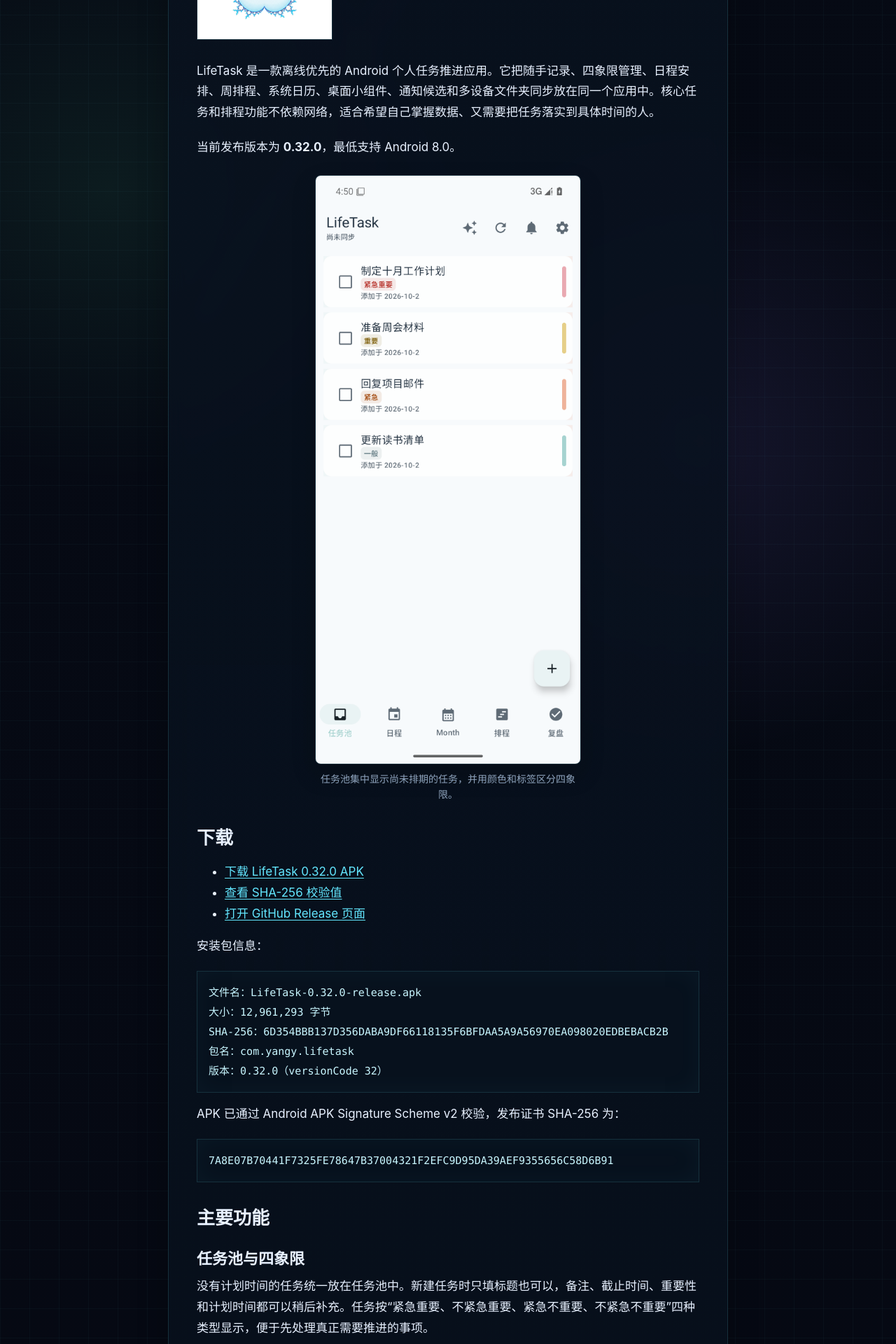
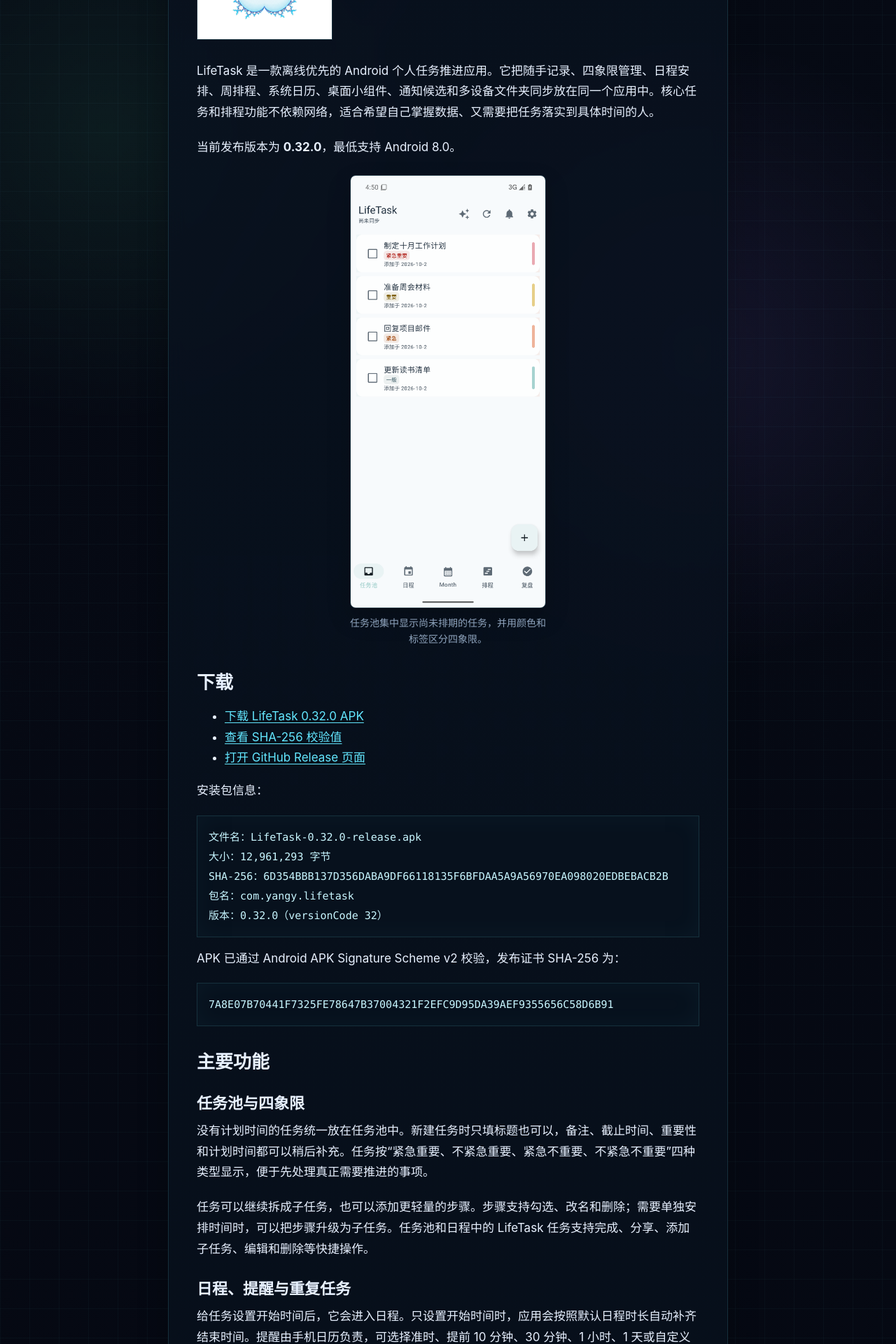
Before and after one commit to joysky77/MyBlog, a Jekyll site: the page built from _posts/2026-10-01-lifetask-android.md, in a window 1280 px wide. Shown: the part 441-2361 px from the top of the page at 70% size. Built offline with Jekyll 4.4.1, drawn with Linux system fonts in a browser that asks for light colours; comment, search, counter and statistics services are not loaded.

Commit message:
Reduce LifeTask screenshot size

```diff
--- a/assets/css/style.css
+++ b/assets/css/style.css
@@ -847,12 +847,12 @@ h3 {
 }
 
 .app-screenshot {
-  width: min(100%, 380px);
+  width: min(100%, 280px);
   margin: 24px auto 30px;
 }
 
 .app-screenshot-wide {
-  width: min(100%, 460px);
+  width: min(100%, 320px);
 }
 
 .app-screenshot img {
```
